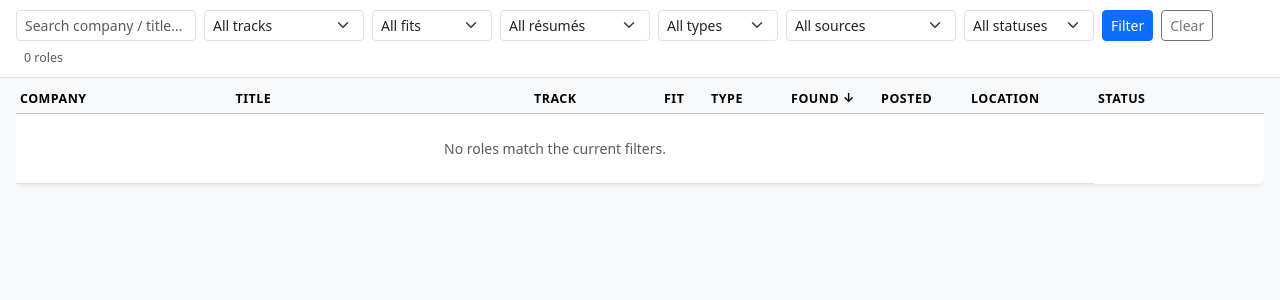
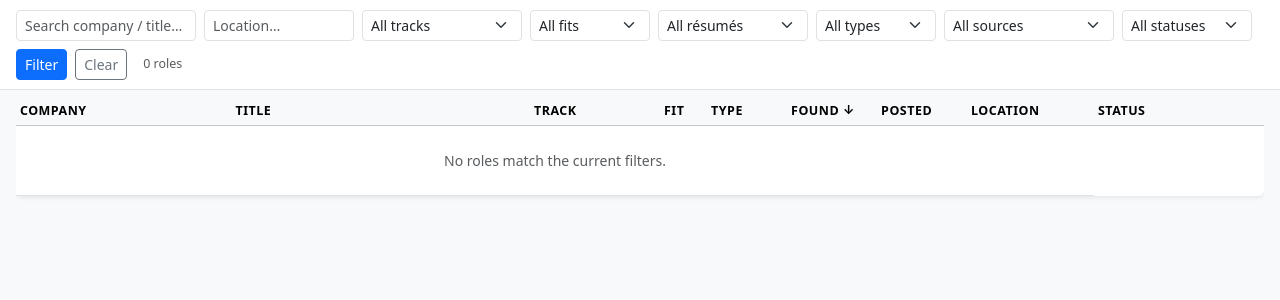
Before and after one commit to KonradT22/ajap, a Flask app: page / in a window 1280 px wide. Shown: the part 56-356 px from the top of the page. Run offline with Flask 3, Linux system fonts and the light colour scheme; data that the repository does not hold is empty.

Commit message:
add location filter to dashboard
Free-text substring match against locations_raw, mirroring the existing
company/title search box, since locations aren't a fixed enum.

```diff
--- a/dashboard.py
+++ b/dashboard.py
@@ -77,6 +77,7 @@ def index():
     status_filter = request.args.get("status", "")
     fit_filter = request.args.get("fit", "")
     resume_filter = request.args.get("resume", "")
+    location_filter = request.args.get("location", "").strip()
     search = request.args.get("q", "").strip()
     sort_col = request.args.get("sort", "timestamp_discovered")
     sort_dir = request.args.get("dir", "desc")
@@ -107,6 +108,9 @@ def index():
     if resume_filter:
         query += " AND resume_pick = ?"
         params.append(resume_filter)
+    if location_filter:
+        query += " AND locations_raw LIKE ?"
+        params.append(f"%{location_filter}%")
     if search:
         query += " AND (company_name LIKE ? OR job_title LIKE ?)"
         params.extend([f"%{search}%", f"%{search}%"])
@@ -148,6 +152,7 @@ def index():
         status_filter=status_filter,
         fit_filter=fit_filter,
         resume_filter=resume_filter,
+        location_filter=location_filter,
         pick_stats=pick_stats,
         search=search,
         sort_col=sort_col,
--- a/templates/index.html
+++ b/templates/index.html
@@ -6,6 +6,9 @@
 <form method="get" action="/" class="filter-bar d-flex flex-wrap gap-2 align-items-center">
   <input name="q" value="{{ search }}" class="form-control form-control-sm" style="width:180px"
          placeholder="Search company / title…">
+
+  <input name="location" value="{{ location_filter }}" class="form-control form-control-sm" style="width:150px"
+         placeholder="Location…">
 
   <select name="track" class="form-select form-select-sm" style="width:160px" onchange="this.form.submit()">
     <option value="">All tracks</option>
@@ -75,7 +78,7 @@
       {% macro sort_th(col, label, css_class='') %}
         {% set new_dir = 'asc' if (sort_col == col and sort_dir == 'desc') else 'desc' %}
         <th class="{{ css_class }}">
-          <a class="sort-link" href="/?sort={{ col }}&dir={{ new_dir }}&q={{ search }}&track={{ track_filter }}&fit={{ fit_filter }}&resume={{ resume_filter }}&role_type={{ role_type_filter }}&source={{ source_filter }}&status={{ status_filter }}">
+          <a class="sort-link" href="/?sort={{ col }}&dir={{ new_dir }}&q={{ search }}&location={{ location_filter }}&track={{ track_filter }}&fit={{ fit_filter }}&resume={{ resume_filter }}&role_type={{ role_type_filter }}&source={{ source_filter }}&status={{ status_filter }}">
             {{ label }}{% if sort_col == col %} {{ '↑' if sort_dir == 'asc' else '↓' }}{% endif %}
           </a>
         </th>
```
